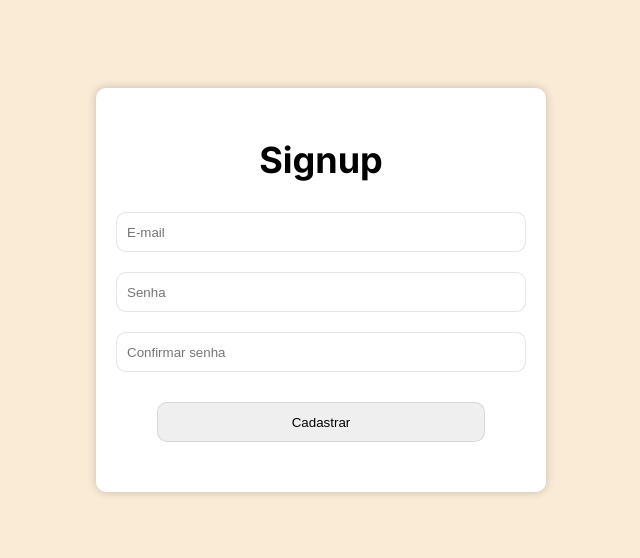
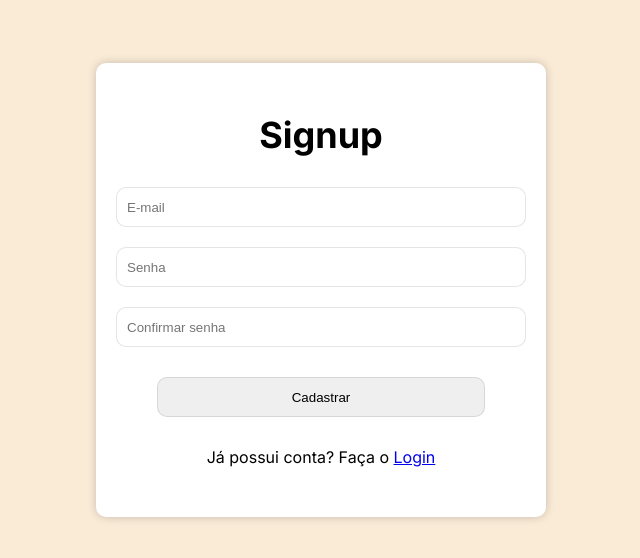
Before and after one commit to lucas-lima-developer/next-task-list, a Next.js app: page /signup in a window 1280 px wide. Shown: the part 110-668 px from the top of the page, without its empty margins (319-959 px from the left). Built offline with nearby package versions, Linux system fonts and the light colour scheme.

Commit message:
feat: adicionado nome de propiedades no form e link para login

```diff
--- a/src/app/signup/page.tsx
+++ b/src/app/signup/page.tsx
@@ -1,24 +1,32 @@
-import { createUser } from "@/lib/actions";
+import { signupUser } from "@/lib/actions";
 import styles from "./page.module.css";
+import Link from "next/link";
 
 export default function Home() {
   return (
     <main>
       <div className={styles.container}>
-        <form className={styles["login-box"]} action={createUser}>
+        <form className={styles["login-box"]} action={signupUser}>
           <h1>Signup</h1>
           <div className={styles["login-input"]}>
-            <input type="text" placeholder="E-mail" />
+            <input type="text" placeholder="E-mail" name="email" />
           </div>
           <div className={styles["login-input"]}>
-            <input type="password" placeholder="Senha" />
+            <input type="password" placeholder="Senha" name="senha" />
           </div>
           <div className={styles["login-input"]}>
-            <input type="password" placeholder="Confirmar senha" />
+            <input
+              type="password"
+              placeholder="Confirmar senha"
+              name="confirmarSenha"
+            />
           </div>
           <div className={styles["login-button"]}>
             <button type="submit">Cadastrar</button>
           </div>
+          <p>
+            Já possui conta? Faça o <Link href="/login">Login</Link>
+          </p>
         </form>
       </div>
     </main>
```
